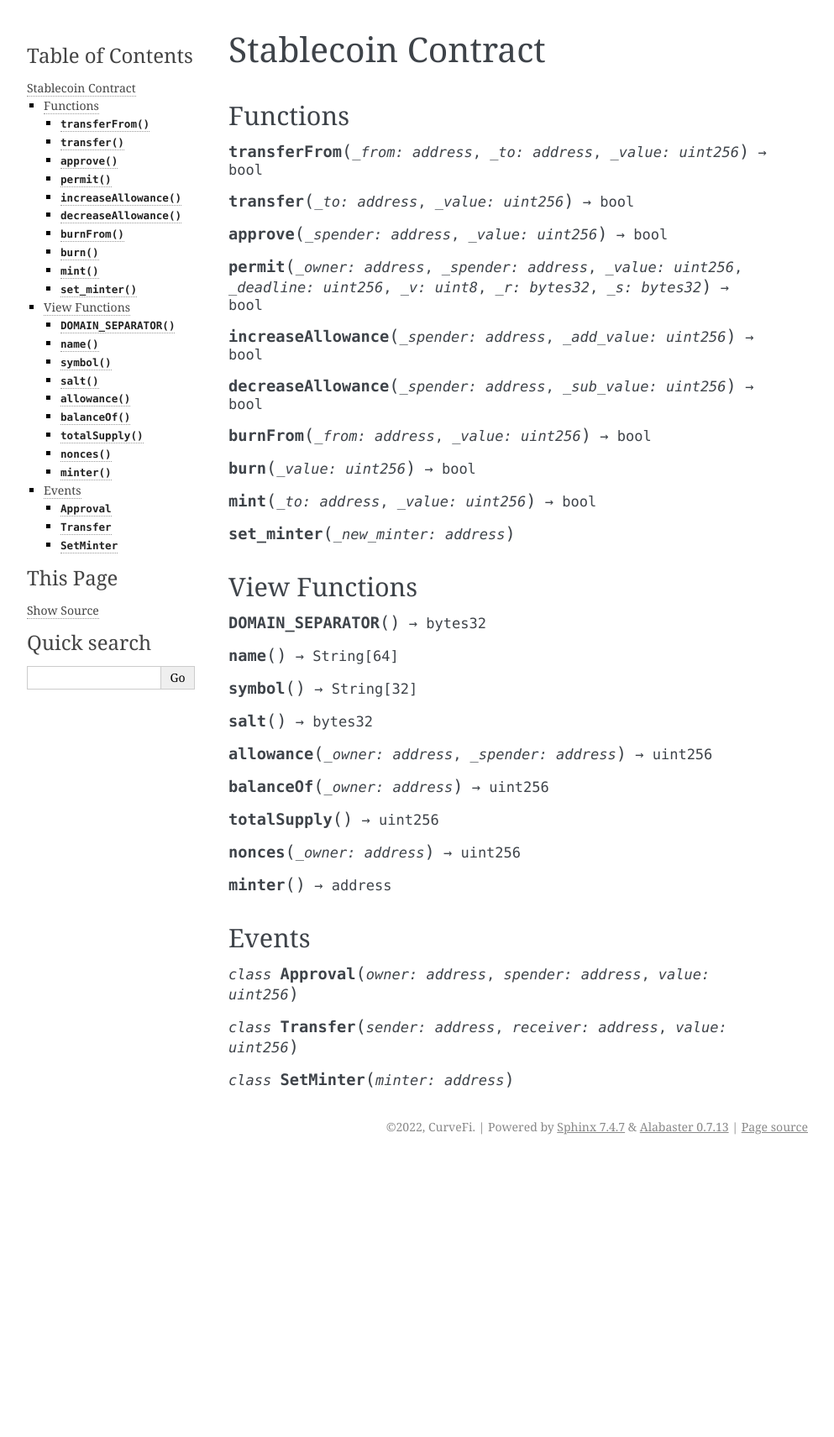
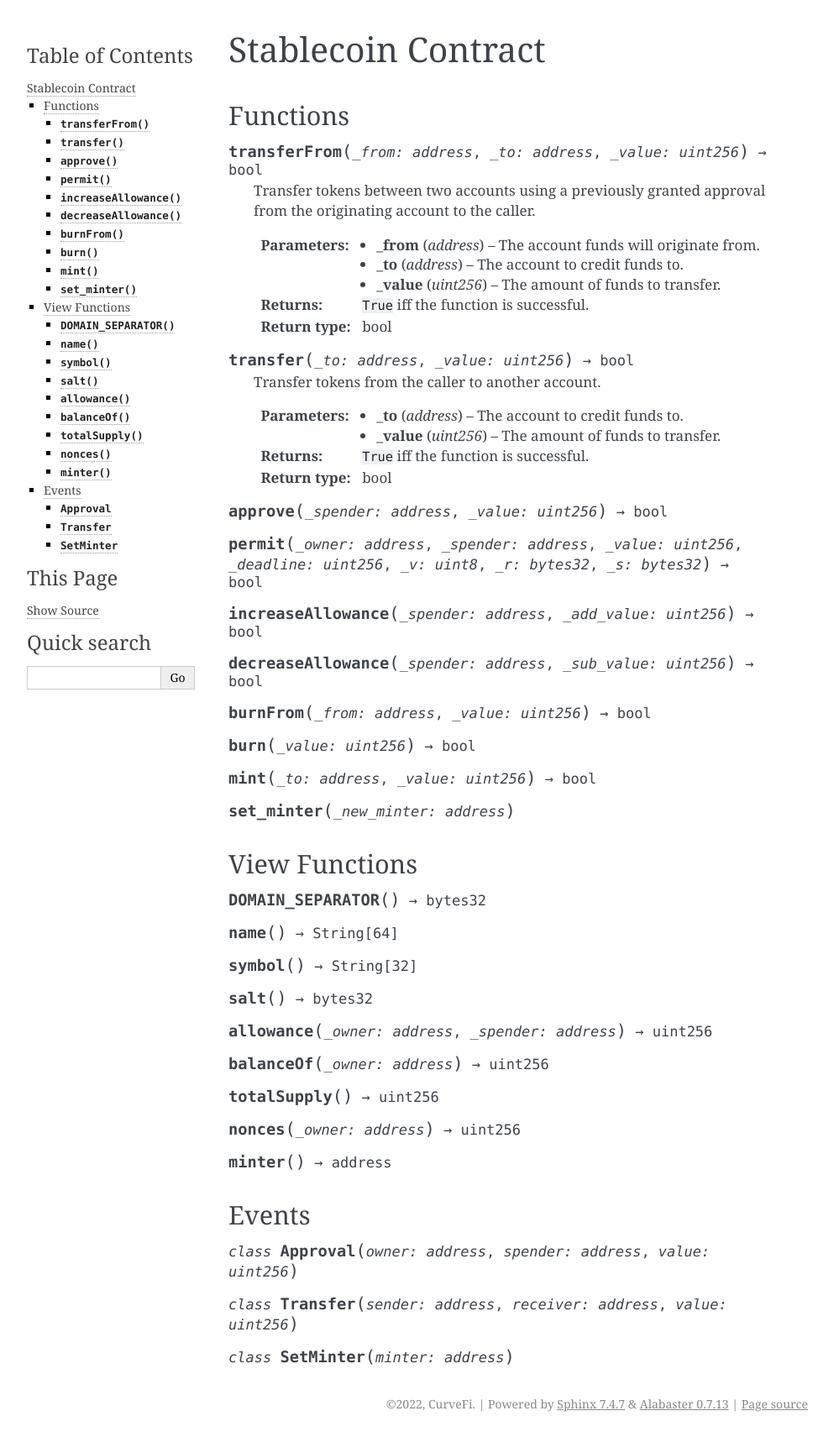
Before and after one commit to curvefi/curve-stablecoin, a Sphinx documentation site: the page built from docs/source/stablecoin.rst, in a window 1280 px wide. Shown: the whole page at 84% size, without its empty margins (148-1141 px from the left). Built offline with Sphinx 7.4.7, drawn with Linux system fonts in a browser that asks for light colours; before the commit the page ends 1381 px from its top, so only the background shows below that.

Commit message:
docs: add info on transfer / transferFrom methods

```diff
--- a/docs/source/stablecoin.rst
+++ b/docs/source/stablecoin.rst
@@ -8,7 +8,23 @@ Functions
 
 .. function:: transferFrom(_from: address, _to: address, _value: uint256) -> bool
 
+    Transfer tokens between two accounts using a previously granted approval from the
+    originating account to the caller.
+
+    :param address _from: The account funds will originate from.
+    :param address _to: The account to credit funds to.
+    :param uint256 _value: The amount of funds to transfer.
+    :returns: ``True`` iff the function is successful.
+    :rtype: bool
+
 .. function:: transfer(_to: address, _value: uint256) -> bool
+
+    Transfer tokens from the caller to another account.
+
+    :param address _to: The account to credit funds to.
+    :param uint256 _value: The amount of funds to transfer.
+    :returns: ``True`` iff the function is successful.
+    :rtype: bool
 
 .. function:: approve(_spender: address, _value: uint256) -> bool
 
```
